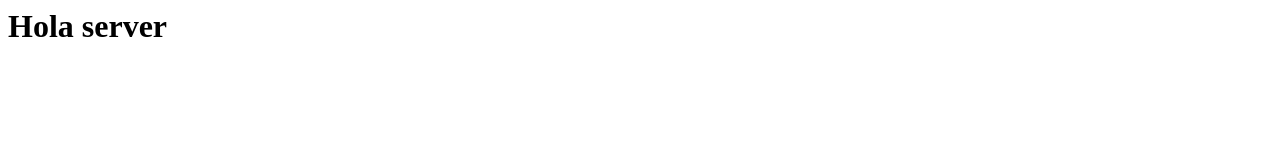
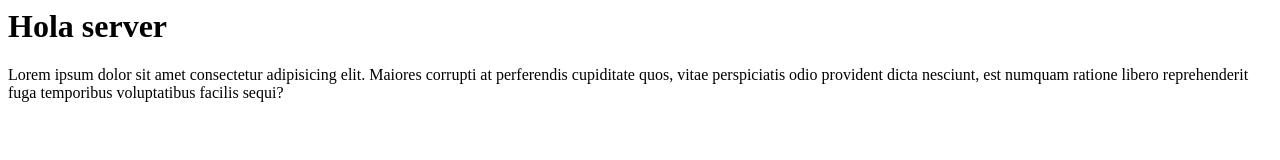
Before and after one commit to tomasfellautto/Proyecto-aw1, a website: page index.html in a window 1280 px wide. Drawn offline with Linux system fonts and the light colour scheme.

Commit message:
Creamos un parrafo en index.html

```diff
--- a/index.html
+++ b/index.html
@@ -1 +1,5 @@
 <h1>Hola server</h1>
+<p>
+    Lorem ipsum dolor sit amet consectetur adipisicing elit. Maiores corrupti at perferendis cupiditate quos, vitae perspiciatis odio provident dicta nesciunt, est numquam ratione libero reprehenderit fuga temporibus voluptatibus facilis sequi?
+
+</p>
```
